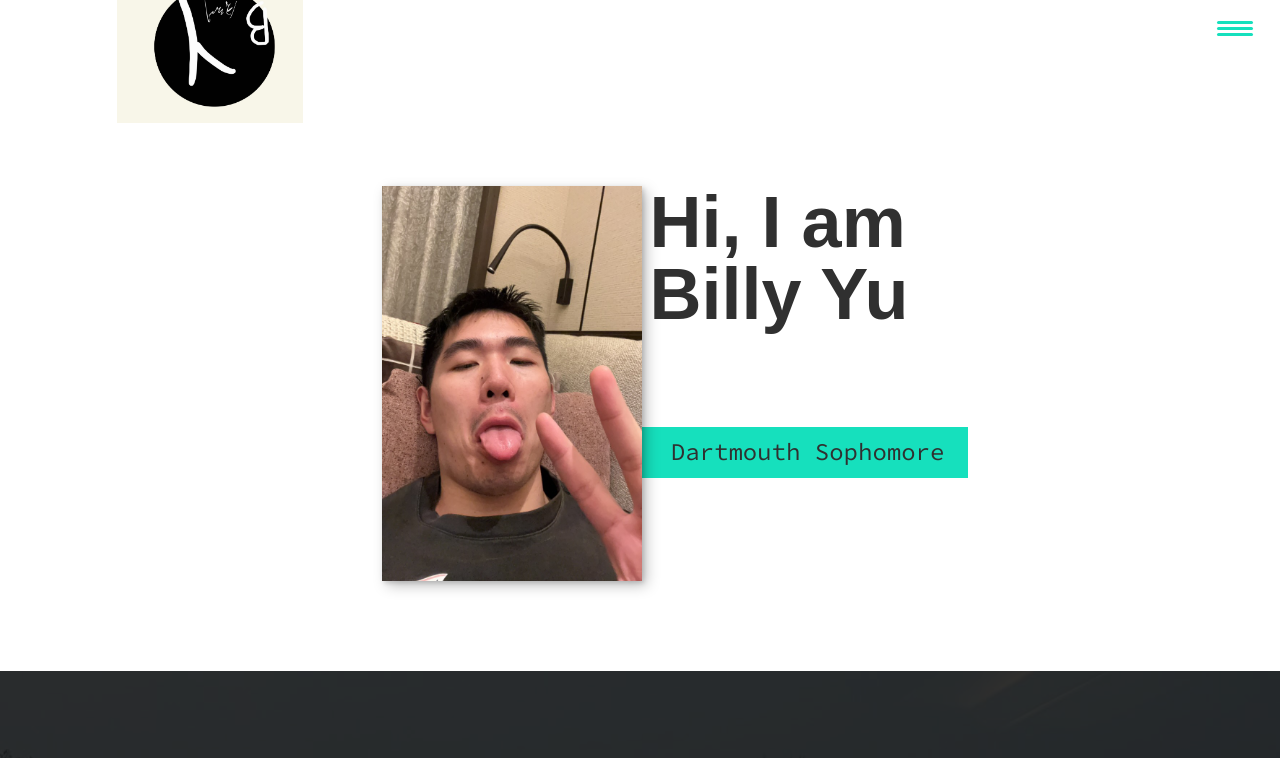
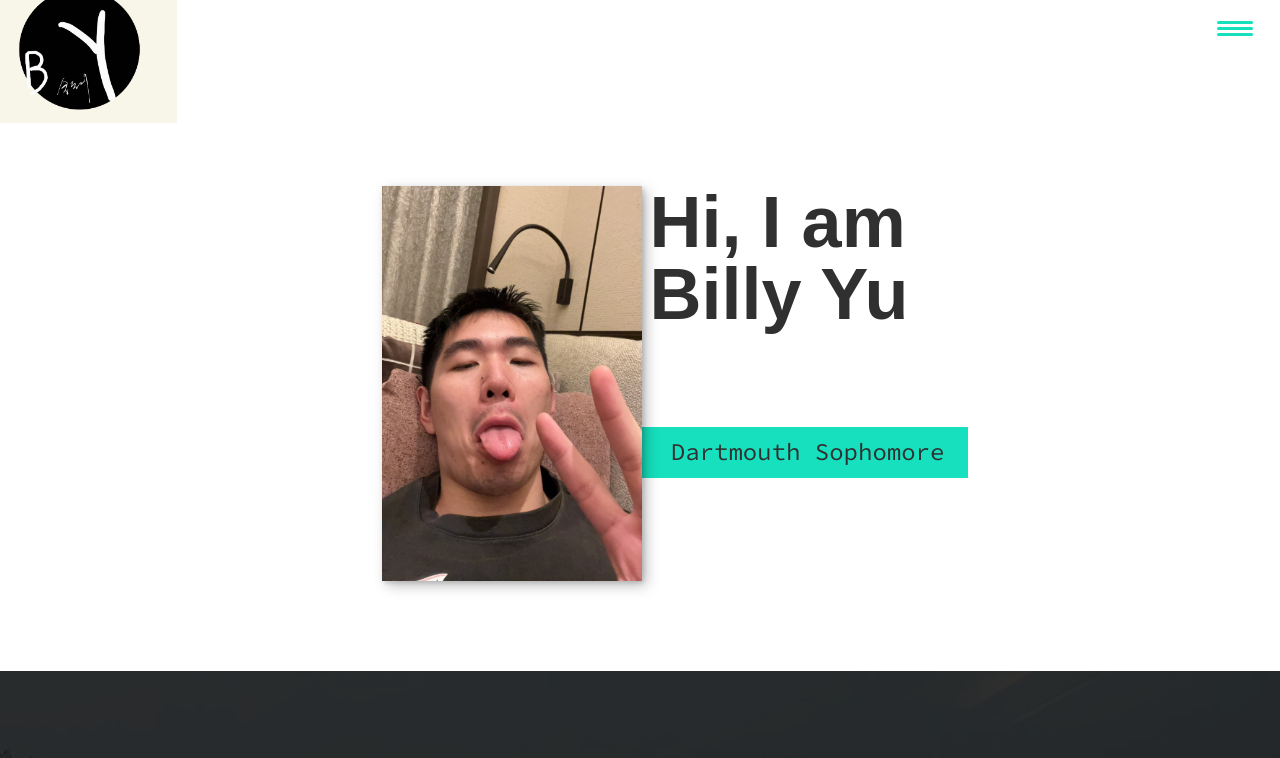
Before and after one commit to Fangzhou-Yu/Personal-Website, a plain HTML site: page index.html in a window 1280 px wide. Shown: the top 758 px of the page. Drawn offline with nearby package versions, Linux system fonts and the light colour scheme; a web font is replaced by a local one.

Commit message:
pic rotate issue test4

```diff
--- a/css/style.css
+++ b/css/style.css
@@ -141,7 +141,7 @@ header {
 .logo {
     max-width: 150px;
     max-height: 60px;
-    transform: rotate(-90deg);
+    transform: rotate(90deg);
     margin-left: 3em;
 }
 
```
